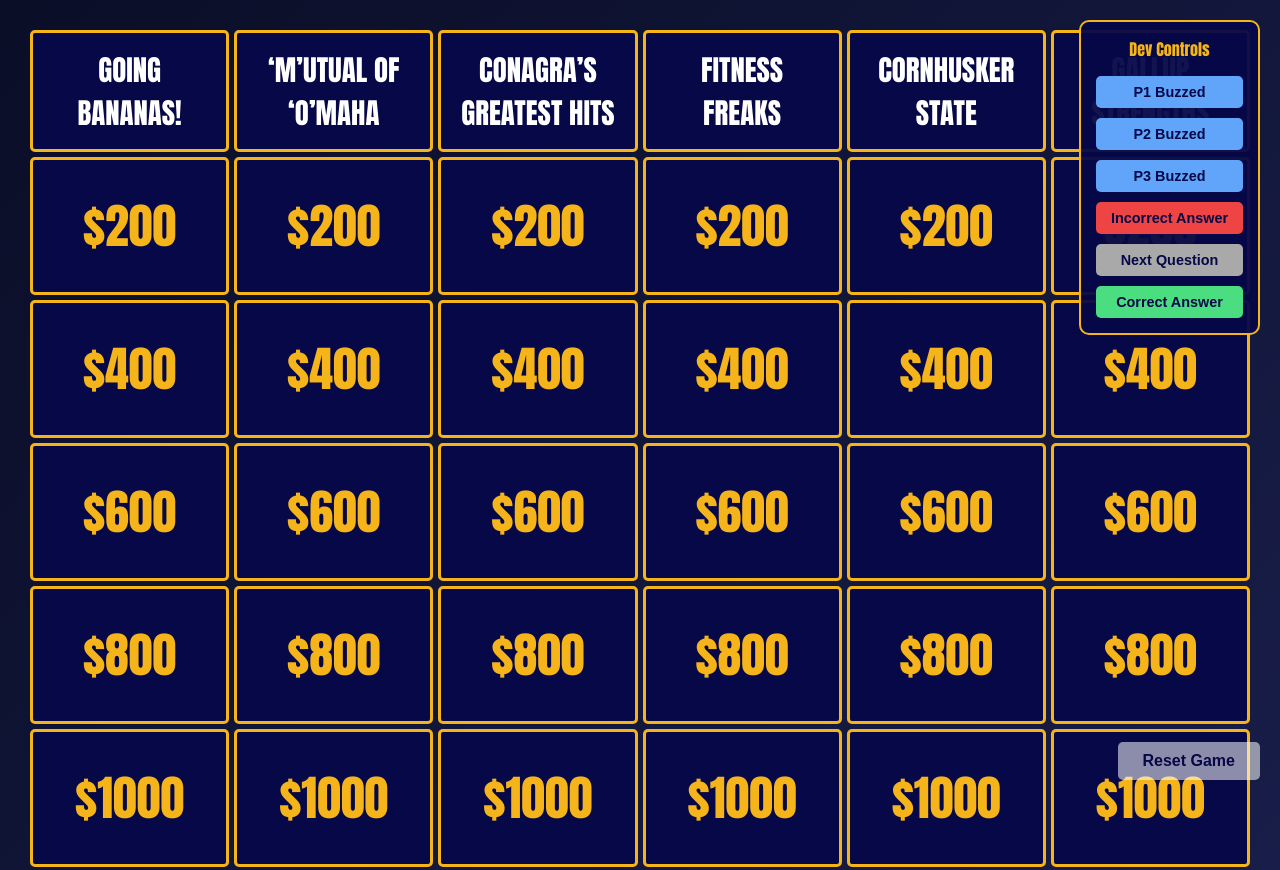
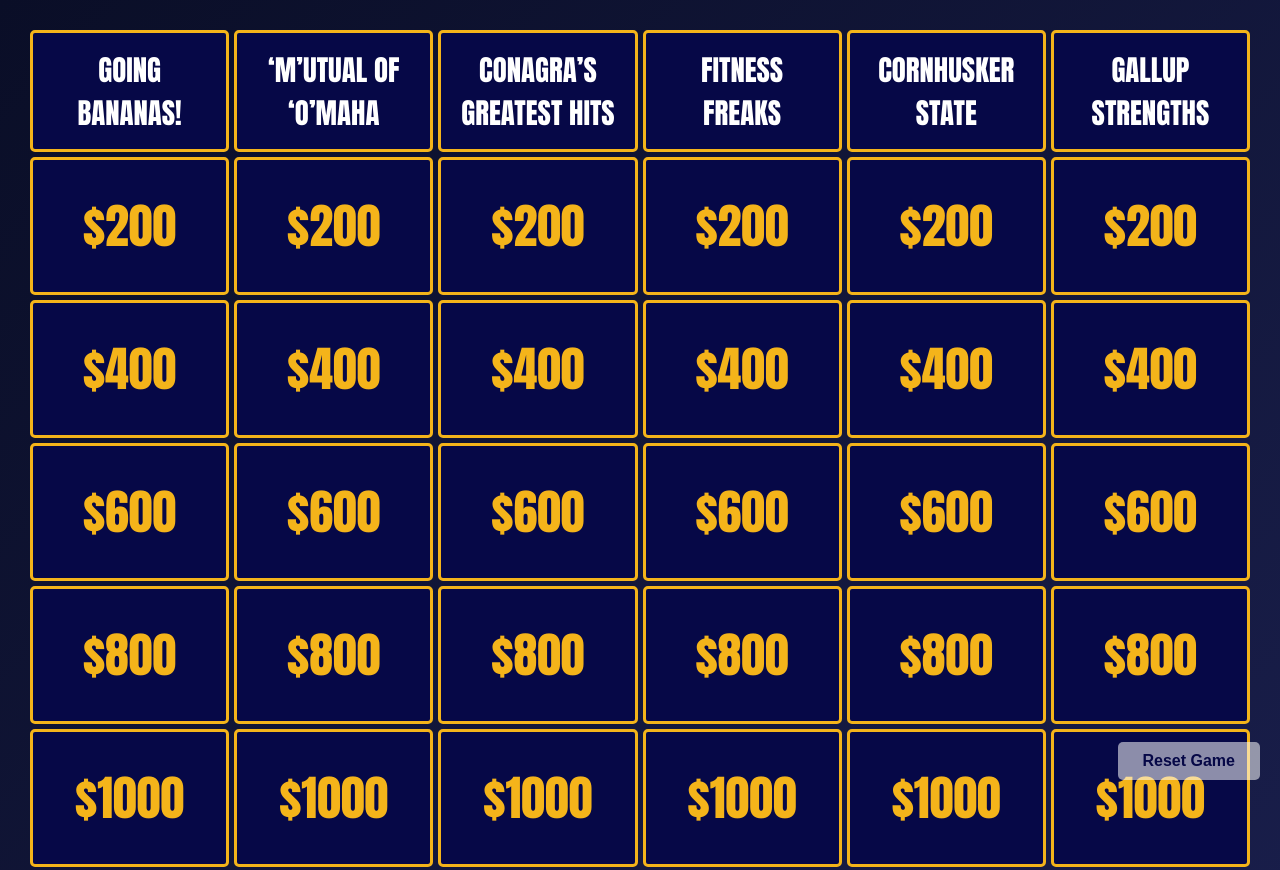
Before and after one commit to DanielKasparek/banananeopardy, a plain HTML site: page Banananeopardy/web/game.html in a window 1280 px wide. Shown: the top 870 px of the page. Drawn offline with Linux system fonts and the light colour scheme; a web font is replaced by a local one.

Commit message:
removed dev controls

```diff
--- a/Banananeopardy/web/game.html
+++ b/Banananeopardy/web/game.html
@@ -402,7 +402,7 @@
 
 <!-- <div id="countdown">Waiting for data...</div> -->
 
-<div class="dev-controls">
+<!-- <div class="dev-controls">
     <h4>Dev Controls</h4>
     <button class="dev-btn buzz" onclick="emulateButton('player1')">P1 Buzzed</button>
     <button class="dev-btn buzz" onclick="emulateButton('player2')">P2 Buzzed</button>
@@ -410,7 +410,7 @@
     <button class="dev-btn incorrect" onclick="emulateButton('incorrect')">Incorrect Answer</button>
     <button class="dev-btn next" onclick="emulateButton('next_question')">Next Question</button>
     <button class="dev-btn" onclick="emulateButton('correct')">Correct Answer</button>
-</div>
+</div> -->
 
 <div class="reset-container">
   <button class="reset-btn" onclick="resetGame()">Reset Game</button>
```
